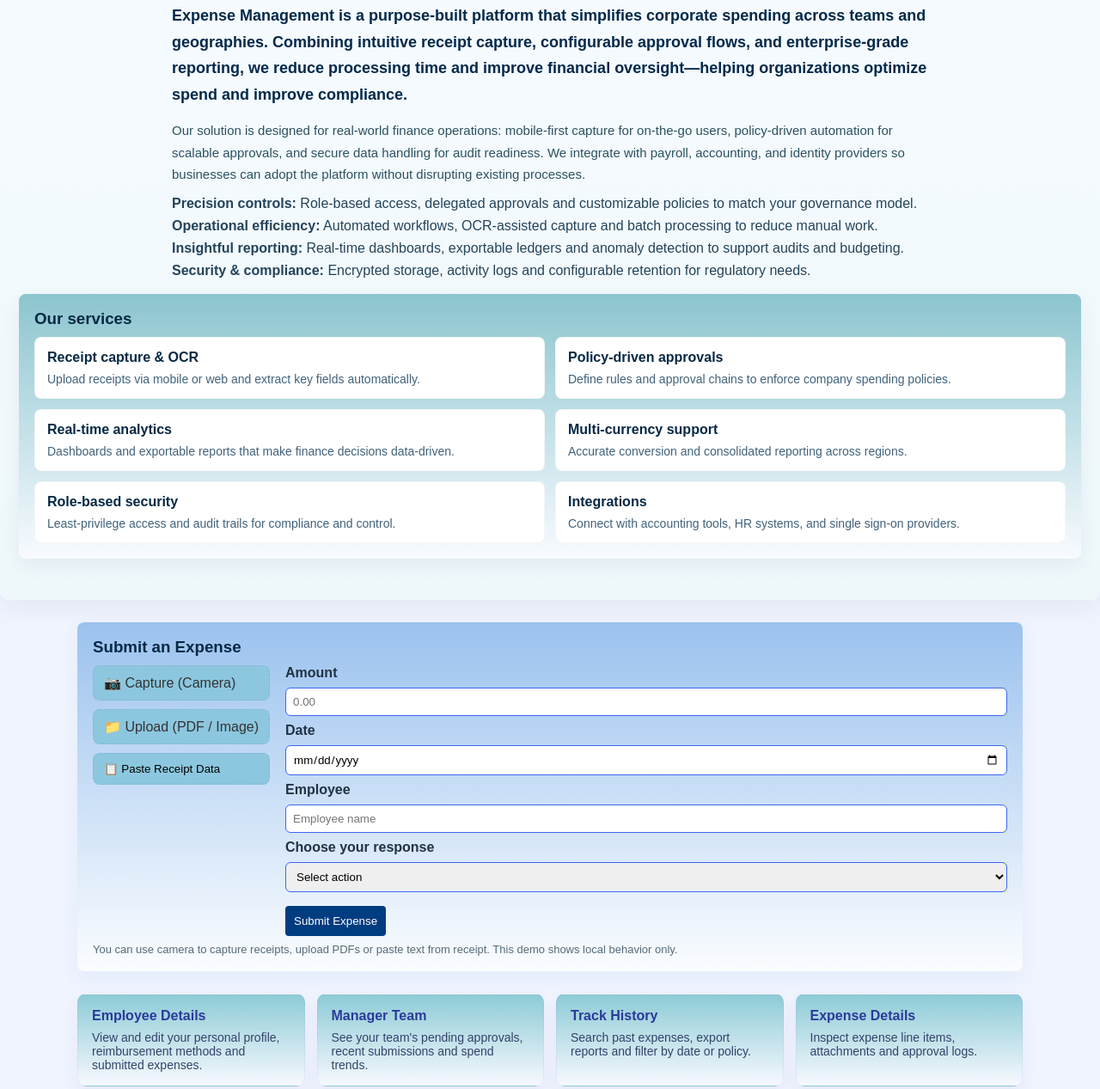
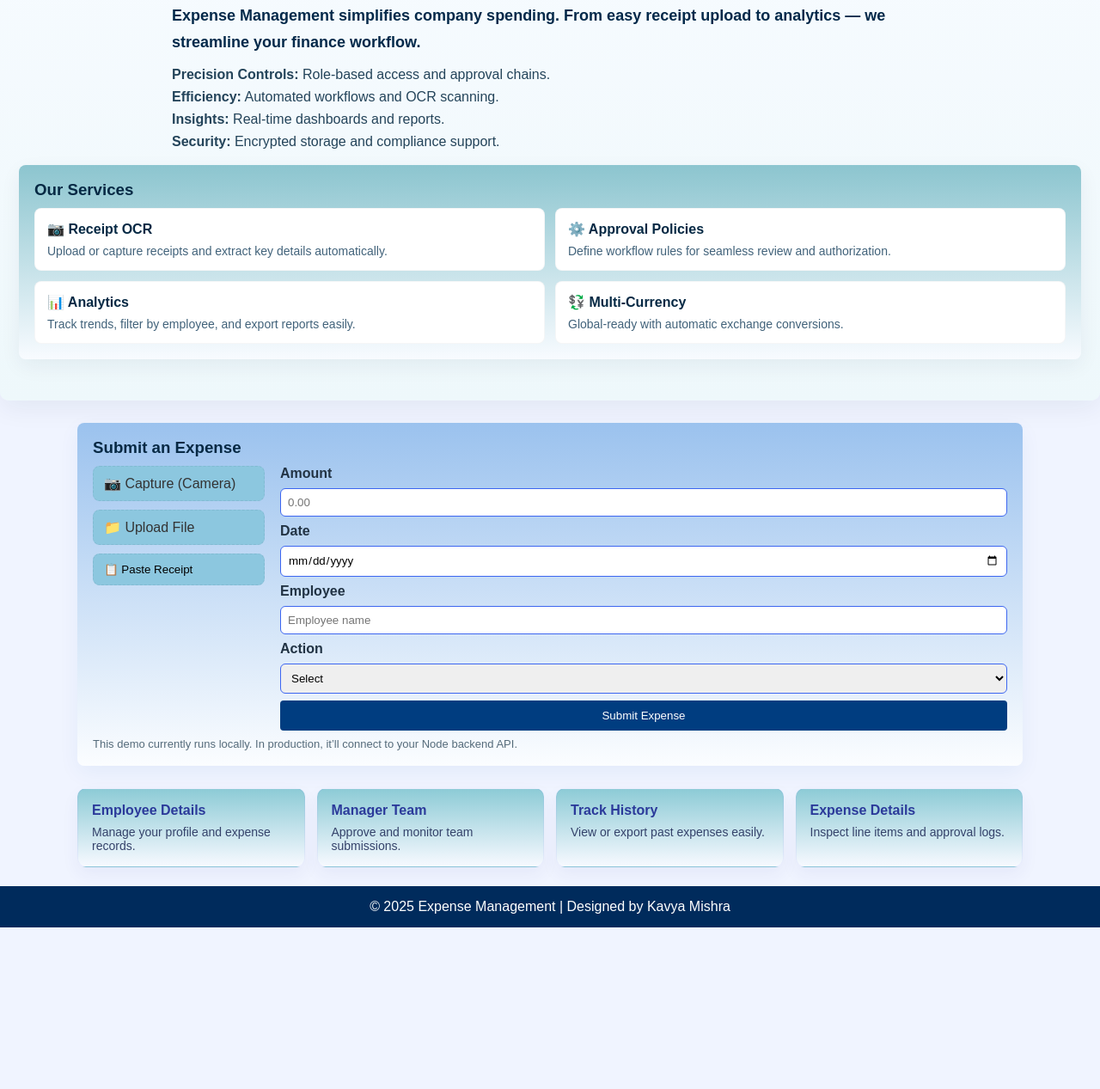
Before and after one commit to kavy0005/expense-management, a website: page index.html in a window 1280 px wide. Shown: the part 672-1939 px from the top of the page at 86% size. After the commit the page ends 1751 px from the top, so only its background shows below. Drawn offline with Linux system fonts and the light colour scheme.

```diff
--- a/index.html
+++ b/index.html
@@ -19,64 +19,53 @@
     </ul>
   </nav>
 
-  <!-- Hero Banner -->
+  <!-- Hero Section -->
   <section class="hero">
     <div class="hero-content">
       <h1>Expense Management</h1>
-      <p>"A smart and seamless platform where Employees can easily submit their expenses, Managers review and approve with transparency, and Admins efficiently manage the entire system with complete control."</p>
+      <p>"A smart platform where Employees can submit expenses, Managers approve, and Admins manage everything effortlessly."</p>
     </div>
   </section>
 
   <!-- About Us -->
   <section class="about">
     <h2>About Us</h2>
-
     <div class="about-text">
-      <p class="lead">Expense Management is a purpose-built platform that simplifies corporate spending across teams and geographies. Combining intuitive receipt capture, configurable approval flows, and enterprise-grade reporting, we reduce processing time and improve financial oversight—helping organizations optimize spend and improve compliance.</p>
-
-      <p>Our solution is designed for real-world finance operations: mobile-first capture for on-the-go users, policy-driven automation for scalable approvals, and secure data handling for audit readiness. We integrate with payroll, accounting, and identity providers so businesses can adopt the platform without disrupting existing processes.</p>
+      <p class="lead">Expense Management simplifies company spending. From easy receipt upload to analytics — we streamline your finance workflow.</p>
 
       <ul class="about-list">
-        <li><strong>Precision controls:</strong> Role-based access, delegated approvals and customizable policies to match your governance model.</li>
-        <li><strong>Operational efficiency:</strong> Automated workflows, OCR-assisted capture and batch processing to reduce manual work.</li>
-        <li><strong>Insightful reporting:</strong> Real-time dashboards, exportable ledgers and anomaly detection to support audits and budgeting.</li>
-        <li><strong>Security & compliance:</strong> Encrypted storage, activity logs and configurable retention for regulatory needs.</li>
+        <li><strong>Precision Controls:</strong> Role-based access and approval chains.</li>
+        <li><strong>Efficiency:</strong> Automated workflows and OCR scanning.</li>
+        <li><strong>Insights:</strong> Real-time dashboards and reports.</li>
+        <li><strong>Security:</strong> Encrypted storage and compliance support.</li>
       </ul>
     </div>
 
-    <!-- Services now placed below About Us -->
+    <!-- Services -->
     <div class="services" aria-labelledby="services-heading">
-      <h3 id="services-heading">Our services</h3>
+      <h3 id="services-heading">Our Services</h3>
       <div class="services-grid">
         <div class="service-card">
-          <h4>Receipt capture & OCR</h4>
-          <p>Upload receipts via mobile or web and extract key fields automatically.</p>
+          <h4>📷 Receipt OCR</h4>
+          <p>Upload or capture receipts and extract key details automatically.</p>
         </div>
         <div class="service-card">
-          <h4>Policy-driven approvals</h4>
-          <p>Define rules and approval chains to enforce company spending policies.</p>
+          <h4>⚙️ Approval Policies</h4>
+          <p>Define workflow rules for seamless review and authorization.</p>
         </div>
         <div class="service-card">
-          <h4>Real-time analytics</h4>
-          <p>Dashboards and exportable reports that make finance decisions data-driven.</p>
+          <h4>📊 Analytics</h4>
+          <p>Track trends, filter by employee, and export reports easily.</p>
         </div>
         <div class="service-card">
-          <h4>Multi-currency support</h4>
-          <p>Accurate conversion and consolidated reporting across regions.</p>
-        </div>
-        <div class="service-card">
-          <h4>Role-based security</h4>
-          <p>Least-privilege access and audit trails for compliance and control.</p>
-        </div>
-        <div class="service-card">
-          <h4>Integrations</h4>
-          <p>Connect with accounting tools, HR systems, and single sign-on providers.</p>
+          <h4>💱 Multi-Currency</h4>
+          <p>Global-ready with automatic exchange conversions.</p>
         </div>
       </div>
     </div>
   </section>
 
-  <!-- Quick Expense Submit (like Google style) -->
+  <!-- Quick Submit -->
   <section class="quick-submit">
     <h3>Submit an Expense</h3>
     <div class="submit-row">
@@ -86,11 +75,12 @@
           <input id="cameraInput" type="file" accept="image/*" capture="environment" hidden>
         </label>
         <label class="upload-btn">
-          📁 Upload (PDF / Image)
+          📁 Upload File
           <input id="fileInput" type="file" accept="application/pdf,image/*" hidden>
         </label>
-        <button id="pasteBtn" class="upload-btn">📋 Paste Receipt Data</button>
+        <button id="pasteBtn" class="upload-btn">📋 Paste Receipt</button>
       </div>
+
       <div class="submit-form">
         <label>Amount</label>
         <input id="expAmount" type="number" step="0.01" placeholder="0.00">
@@ -98,43 +88,43 @@
         <input id="expDate" type="date">
         <label>Employee</label>
         <input id="employee" type="text" placeholder="Employee name">
-        <label>Choose your response</label>
+        <label>Action</label>
         <select id="expResponse">
-          <option value="">Select action</option>
+          <option value="">Select</option>
           <option value="save">Save Draft</option>
-          <option value="submit">Submit for Approval</option>
+          <option value="submit">Submit</option>
         </select>
-        <div style="margin-top:8px"><button id="submitExpense" class="btn">Submit Expense</button></div>
+        <button id="submitExpense" class="btn">Submit Expense</button>
       </div>
     </div>
-    <p class="note">You can use camera to capture receipts, upload PDFs or paste text from receipt. This demo shows local behavior only.</p>
+    <p class="note">This demo currently runs locally. In production, it’ll connect to your Node backend API.</p>
   </section>
 
-  <!-- Info boxes (clickable) -->
+  <!-- Info Boxes -->
   <section class="info-boxes">
     <div class="info-grid">
       <div class="info-card" data-key="employee">
         <h4>Employee Details</h4>
-        <p>View and edit your personal profile, reimbursement methods and submitted expenses.</p>
+        <p>Manage your profile and expense records.</p>
       </div>
       <div class="info-card" data-key="manager">
         <h4>Manager Team</h4>
-        <p>See your team's pending approvals, recent submissions and spend trends.</p>
+        <p>Approve and monitor team submissions.</p>
       </div>
       <div class="info-card" data-key="history">
         <h4>Track History</h4>
-        <p>Search past expenses, export reports and filter by date or policy.</p>
+        <p>View or export past expenses easily.</p>
       </div>
       <div class="info-card" data-key="details">
         <h4>Expense Details</h4>
-        <p>Inspect expense line items, attachments and approval logs.</p>
+        <p>Inspect line items and approval logs.</p>
       </div>
     </div>
   </section>
 
   <!-- Footer -->
   <footer>
-    <p>© 2025 Expense Management. All Rights Reserved.</p>
+    <p>© 2025 Expense Management | Designed by Kavya Mishra</p>
   </footer>
 
   <!-- Login/Signup Modal -->
@@ -152,19 +142,16 @@
       <form id="loginForm" class="form active">
         <h3>Login</h3>
         <label>Email</label>
-        <input type="email" placeholder="Enter Email" required>
-
+        <input id="loginEmail" type="email" placeholder="Enter Email" required>
         <label>Password</label>
-        <input type="password" placeholder="Enter Password" required>
-
+        <input id="loginPassword" type="password" placeholder="Enter Password" required>
         <label>Role</label>
-        <select required>
+        <select id="loginRole" required>
           <option value="">Select Role</option>
           <option>Employee</option>
           <option>Manager</option>
           <option>Admin</option>
         </select>
-
         <button type="submit" class="btn">Login</button>
       </form>
 
@@ -172,22 +159,18 @@
       <form id="signupForm" class="form">
         <h3>Signup</h3>
         <label>Full Name</label>
-        <input type="text" placeholder="Enter Name" required>
-
+        <input id="signupName" type="text" placeholder="Enter Name" required>
         <label>Email</label>
-        <input type="email" placeholder="Enter Email" required>
-
+        <input id="signupEmail" type="email" placeholder="Enter Email" required>
         <label>Password</label>
-        <input type="password" placeholder="Create Password" required>
-
+        <input id="signupPassword" type="password" placeholder="Create Password" required>
         <label>Role</label>
-        <select required>
+        <select id="signupRole" required>
           <option value="">Select Role</option>
           <option>Employee</option>
           <option>Manager</option>
           <option>Admin</option>
         </select>
-
         <button type="submit" class="btn">Signup</button>
       </form>
     </div>
```
